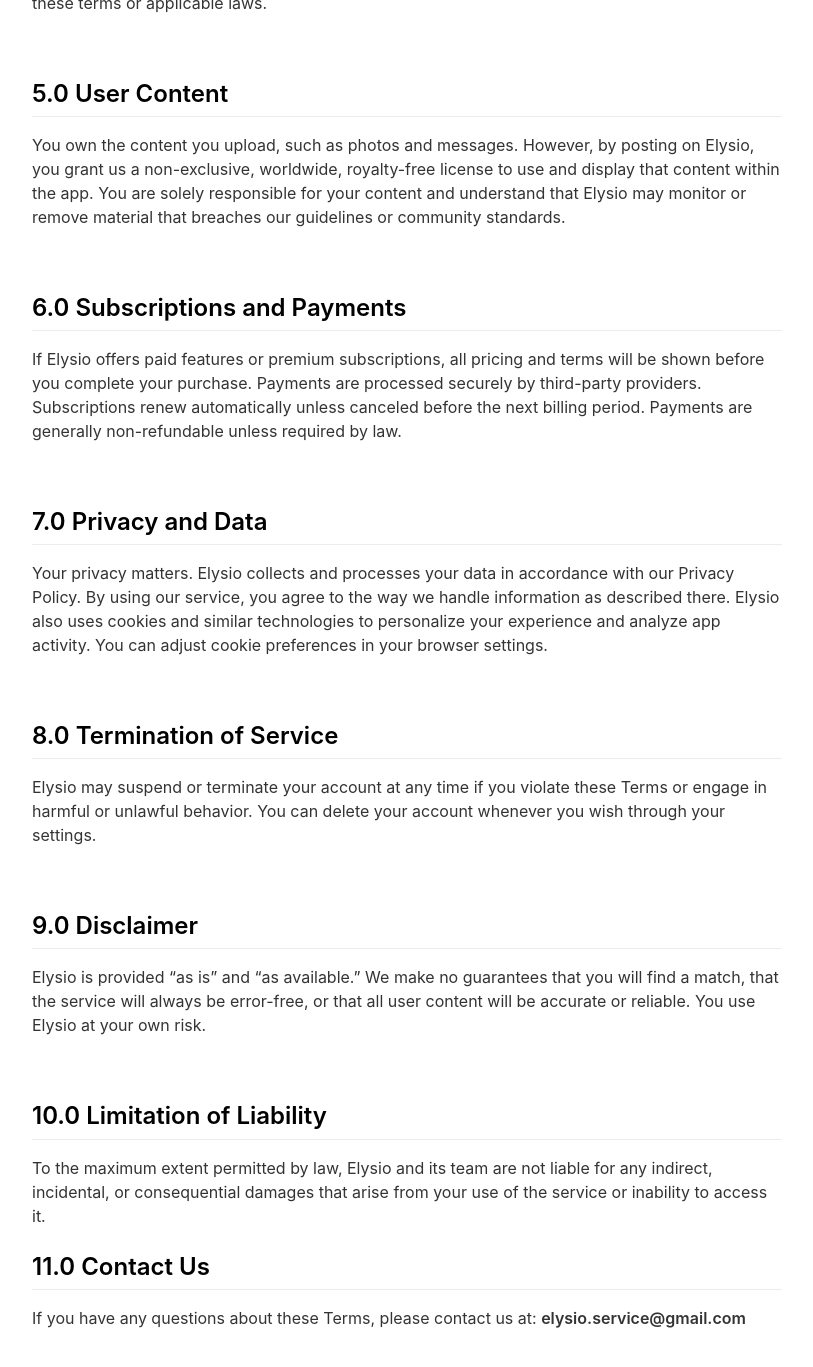
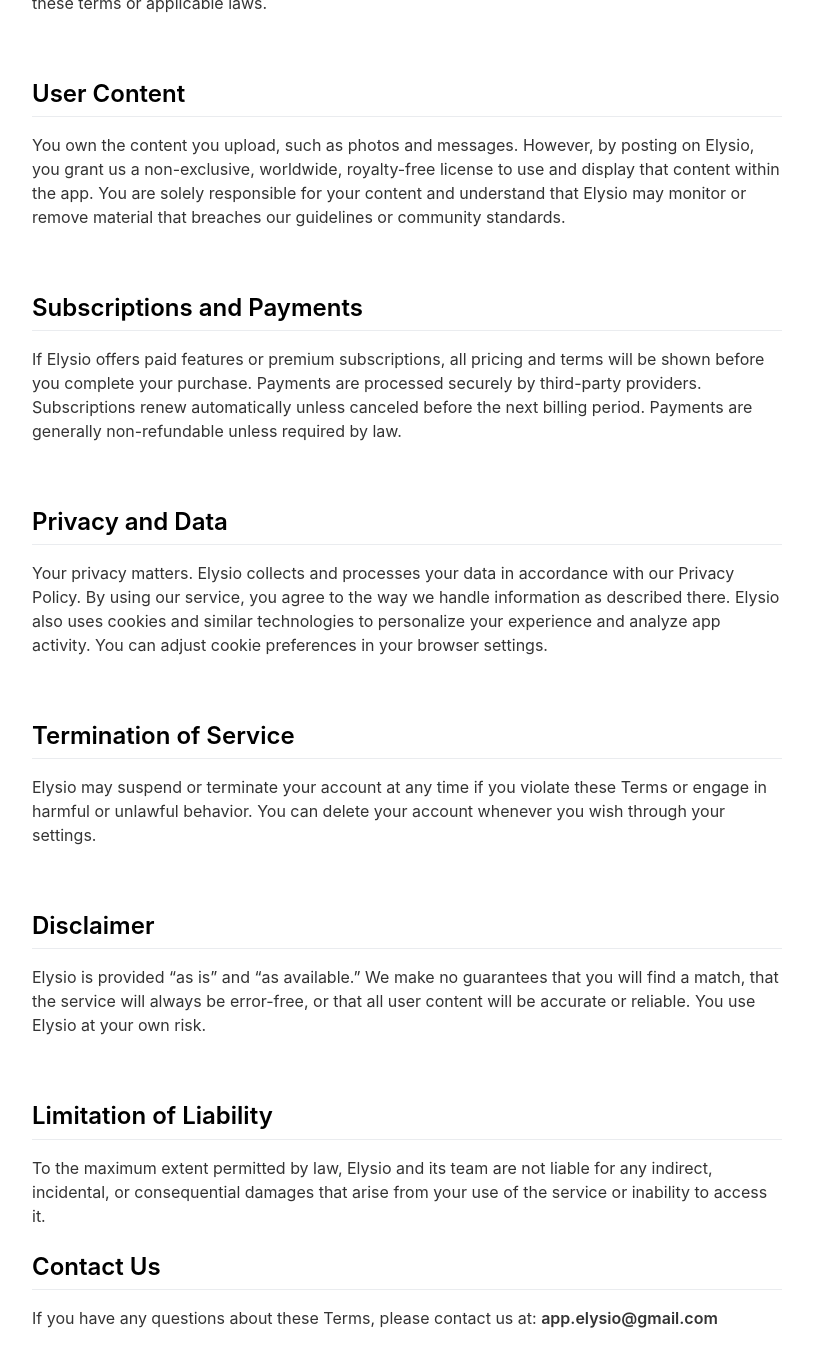
Before and after one commit to MindsofD23b/Landing-Elysio, a Jekyll site: the page built from _pages/termsandconditions.md, in a window 1280 px wide and 1400 px high, scrolled down 1140 px. Shown: the top 1367 px of the window, without its empty margins (233-1046 px from the left). Built offline with Jekyll 4.4.1, drawn with Linux system fonts in a browser that asks for light colours; nearby versions of some CDN libraries; some of the changed text lies outside the part shown.

Commit message:
Changed the text (the Mail) for About Us, Terms and Conditions, and Privacy Policy (#3, #4, #5)

```diff
--- a/_pages/termsandconditions.md
+++ b/_pages/termsandconditions.md
@@ -15,19 +15,19 @@ Please read the Terms & Conditions, carefully before using our app operated by u
 
 <br>
 
-## 1.0 Acceptance of Terms
+## Acceptance of Terms
 
 By accessing or using Elysio, you agree to these Terms of Service. If you do not agree, please do not use our app or website. Elysio may update these Terms from time to time, and your continued use means you accept any changes.
 
 <br>
 
-## 2.0 Eligibility
+## Eligibility
 
 Elysio is intended for users who are at least 18 years old. By creating an account, you confirm that you meet this requirement and that all information you provide is accurate and truthful.
 
 <br>
 
-## 3.0 Account Responisibility
+## Account Responisibility
 
 You are responsible for keeping your login details secure and for all activity that occurs under your account. Sharing your account or allowing someone else to use it is not allowed. Elysio is not liable for any loss or damage resulting from unauthorized access.
 
@@ -39,41 +39,41 @@ Elysio is designed to help people connect and build relationships. You agree to
 
 <br>
 
-## 5.0 User Content
+## User Content
 
 You own the content you upload, such as photos and messages. However, by posting on Elysio, you grant us a non-exclusive, worldwide, royalty-free license to use and display that content within the app. You are solely responsible for your content and understand that Elysio may monitor or remove material that breaches our guidelines or community standards.
 
 <br>
 
-## 6.0 Subscriptions and Payments
+## Subscriptions and Payments
 
 If Elysio offers paid features or premium subscriptions, all pricing and terms will be shown before you complete your purchase. Payments are processed securely by third-party providers. Subscriptions renew automatically unless canceled before the next billing period. Payments are generally non-refundable unless required by law.
 
 <br>
 
-## 7.0 Privacy and Data
+## Privacy and Data
 
 Your privacy matters. Elysio collects and processes your data in accordance with our Privacy Policy. By using our service, you agree to the way we handle information as described there. Elysio also uses cookies and similar technologies to personalize your experience and analyze app activity. You can adjust cookie preferences in your browser settings.
 
 <br>
 
-## 8.0 Termination of Service
+## Termination of Service
 
 Elysio may suspend or terminate your account at any time if you violate these Terms or engage in harmful or unlawful behavior. You can delete your account whenever you wish through your settings.
 
 <br>
 
-## 9.0 Disclaimer
+## Disclaimer
 
 Elysio is provided “as is” and “as available.” We make no guarantees that you will find a match, that the service will always be error-free, or that all user content will be accurate or reliable. You use Elysio at your own risk.
 
 <br>
 
-## 10.0 Limitation of Liability
+## Limitation of Liability
 
 To the maximum extent permitted by law, Elysio and its team are not liable for any indirect, incidental, or consequential damages that arise from your use of the service or inability to access it.
 
-## 11.0 Contact Us
+## Contact Us
 
 If you have any questions about these Terms, please contact us at:
-**elysio.service@gmail.com**
+**app.elysio@gmail.com**
```
Also changed, not shown: _pages/aboutus.md (+1 -1 lines), _pages/privacypolicy.md (+1 -1 lines).
